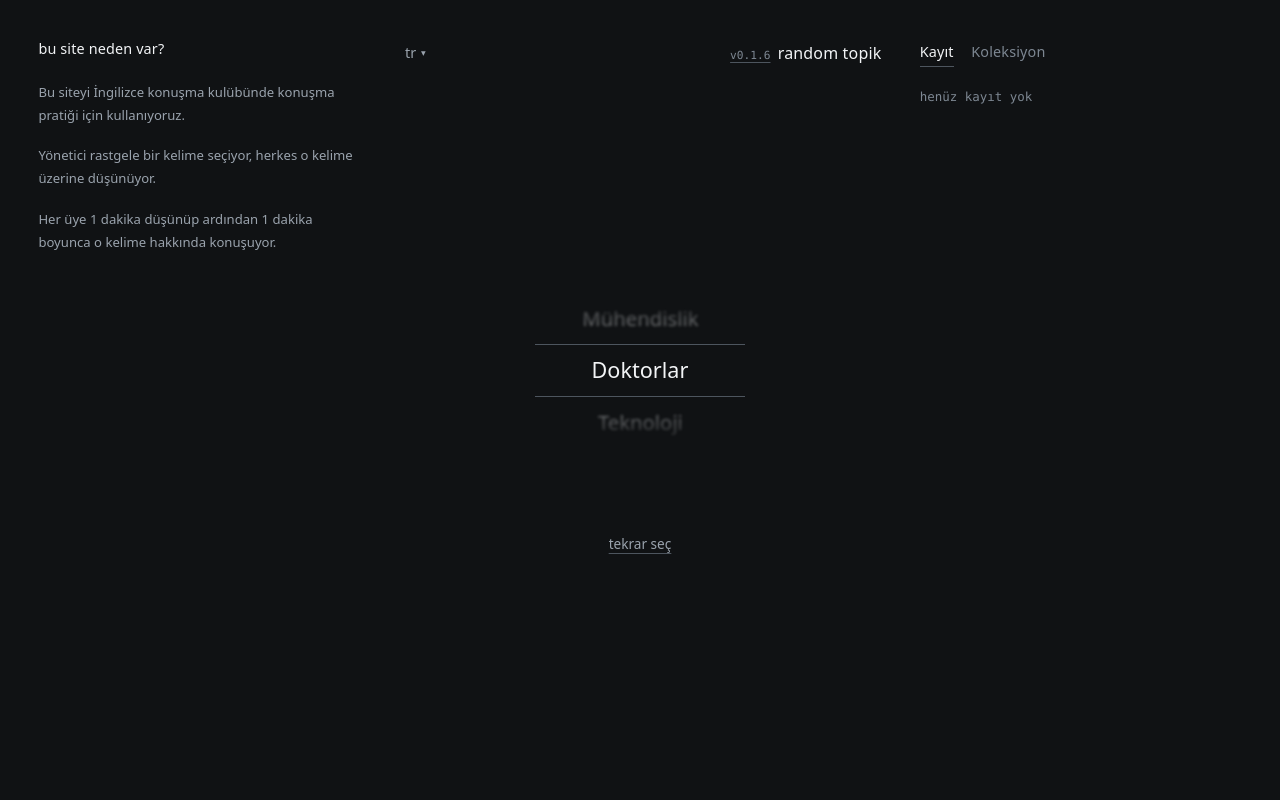
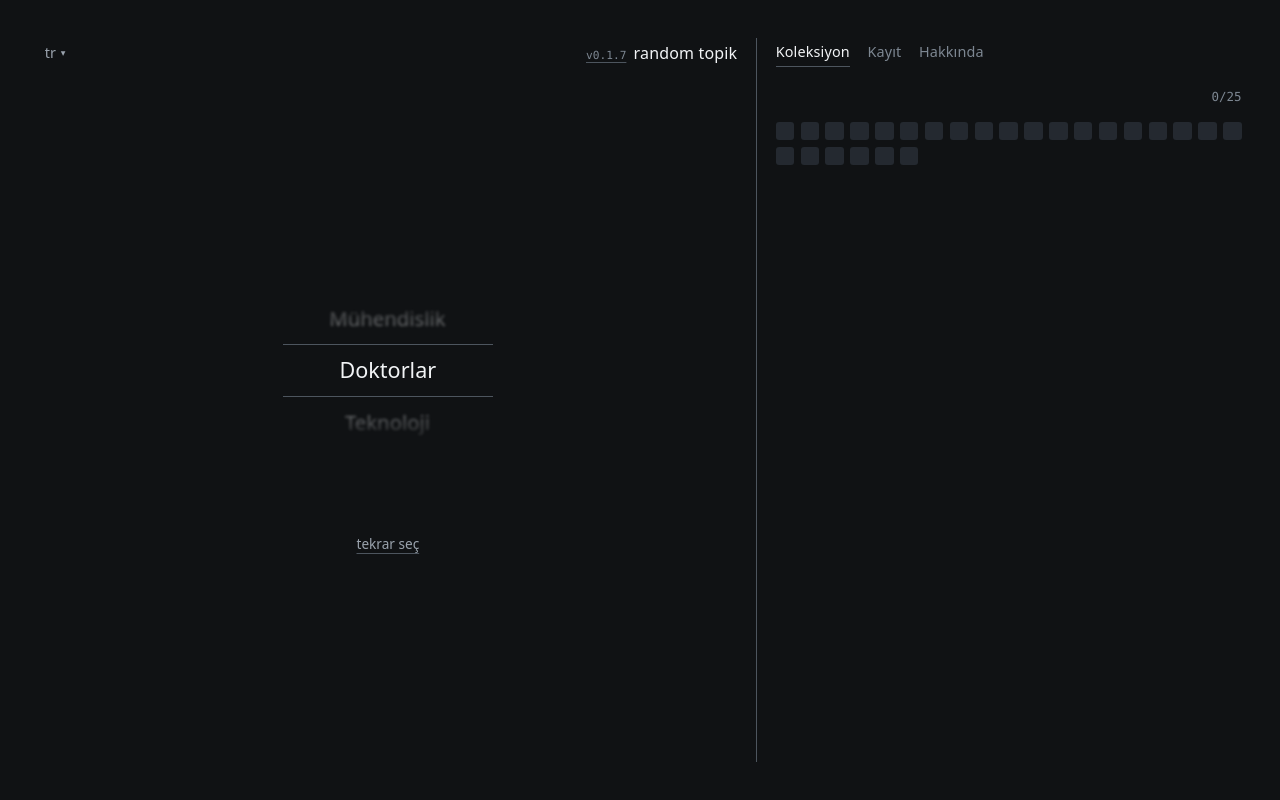
Before and after one commit to emreuctepe/random-topik, a plain HTML site: page index.html in a window 1280 px wide. Drawn offline with Linux system fonts and the light colour scheme.

Commit message:
v0.1.7 — Hakkında üçüncü sekme oldu, düzen iki sütuna indi
Sol sütundaki "bu site neden var?" paneli kalktı; içeriği sağ sütuna
"Hakkında" sekmesi olarak taşındı. Sekme sırası: Koleksiyon (açılışta
seçili), Kayıt, Hakkında.

- Masaüstü düzeni 3 sütundan 2'ye indi: slot (1.5fr) + sekmeler (1fr)
- Slot ile sekmeler arasına dikey ayraç (.panel--side::before). Slot
  çizgileriyle aynı ton (--line), sütunlar arası boşluğun tam ortasında.
  Sütuna `align-self: stretch` verildi, yoksa içerik kısa olduğunda ayraç
  yarıda kesiliyordu
- Dil menüsü artık imleç üzerine gelince açılıyor, tıklamak da çalışıyor.
  Hover ile açılışta seçeneğe odaklanılmıyor — imleçle gezerken odağın
  kendiliğinden yer değiştirmesi beklenmedik olurdu
- Buton ile menü arasındaki 6px boşluk görünmez bir köprüyle kapatıldı
  (.lang__menu::before), üstüne 140ms kapanma toleransı: menüye inerken
  menü kapanmıyor
- İmleçle açma yalnızca `(hover: hover) and (pointer: fine)` cihazlarda.
  Dokunmatikte parmak dokunuşu hem hover hem tıklama sayılıyor, menü
  açılır açılmaz kapanırdı
- Mobil akış aynı kaldı: slot -> Hakkında -> Kayıt -> Koleksiyon, dördü de
  tam ekran. Ayraç ve sekme çubuğu mobilde gizli
- .panel__title kuralı .pane__title'a çevrildi (artık kimse kullanmıyordu).
  Yan etkisi olarak mobildeki Kayıt/Koleksiyon başlıkları da düzeldi:
  hiç stil almadıkları için tarayıcının varsayılan iri h2 boyutundaydılar
- Bölme başlığı satırı masaüstünde yalnızca koleksiyonda duruyor, orada
  sayaç da var; kural bölme bölme sayılmak yerine tek yerden veriliyor

Co-Authored-By: Claude <noreply@anthropic.com>

```diff
--- a/css/base.css
+++ b/css/base.css
@@ -87,8 +87,8 @@ a { color: inherit; text-decoration: none; }
 
 /* --- Ortak yardımcılar --- */
 
-/* Panel başlıkları (bu site neden var? / Kayıt) */
-.panel__title {
+/* Bölme başlıkları — mobilde sekmelerin yerine geçer (Koleksiyon / Kayıt / Hakkında) */
+.pane__title {
   font-size: calc(0.9rem * var(--text-scale));
   font-weight: 500;
   color: var(--fg);
--- a/css/layout.css
+++ b/css/layout.css
@@ -1,13 +1,12 @@
 /* ============================================================
-   layout.css — 3 sütunlu düzen ve mobilde alt alta yığılma
+   layout.css — 2 sütunlu düzen ve mobilde alt alta yığılma
    ============================================================ */
 
 .app {
   display: grid;
   grid-template-columns:
-    minmax(190px, 1fr)      /* sol  : bu site neden var? */
-    minmax(300px, 1.5fr)    /* orta : slot              */
-    minmax(190px, 1fr);     /* sağ  : kayıt             */
+    minmax(300px, 1.5fr)    /* sol : slot                            */
+    minmax(230px, 1fr);     /* sağ : koleksiyon / kayıt / hakkında   */
   gap: var(--gap);
   align-items: start;
 
@@ -25,13 +24,28 @@
   min-height: 0;   /* grid içinde iç scroll'un çalışması için şart */
 }
 
-/* Sol ve sağ sütun ekran yüksekliğini aşmasın, kendi içinde kaysın */
-.panel--about,
+/* Sağ sütun ekran yüksekliğini aşmasın, kendi içinde kaysın.
+   `stretch`: içerik kısa olsa bile sütun satırın tamamını kaplasın —
+   yanındaki dikey ayraç yarıda kesilmesin. */
 .panel--side {
+  position: relative;
+  align-self: stretch;
   max-height: calc(100dvh - var(--gap) * 2);
 }
 
-/* --- Sekmeli bölmeler (Kayıt / Koleksiyon) ---
+/* Slot ile sekmeler arasındaki dikey ayraç — slot çizgileriyle aynı ton.
+   İki sütunun arasındaki boşluğun tam ortasına oturur. */
+.panel--side::before {
+  content: '';
+  position: absolute;
+  top: 0;
+  bottom: 0;
+  left: calc(var(--gap) / -2);
+  width: 1px;
+  background: var(--line);
+}
+
+/* --- Sekmeli bölmeler (Koleksiyon / Kayıt / Hakkında) ---
    Masaüstünde aynı anda tek bölme görünür; başlık görevini sekmeler görür. */
 .pane {
   display: none;
@@ -50,9 +64,10 @@
 }
 
 /* Masaüstünde bölme başlıkları gizli (sekmeler onların yerine geçiyor).
-   Kayıt bölmesinin başlığında sayaç da olmadığı için satırın tamamı kalkar. */
+   Başlık satırı sadece koleksiyonda kalır: orada sayaç da var. */
+.pane__head  { display: none; }
 .pane__title { display: none; }
-.pane--log .pane__head { display: none; }
+.pane--collection .pane__head { display: flex; }
 
 .panel--main {
   min-height: calc(100dvh - var(--gap) * 2);
@@ -102,9 +117,11 @@
     scroll-snap-stop: always;        /* bir hamlede tek panel geçilsin */
   }
 
-  /* Sarmalayıcı yok olur, iki bölme doğrudan .app'in çocuğu olur —
-     böylece hem `order` hem de scroll-snap onlara uygulanabilir. */
+  /* Sarmalayıcı yok olur, üç bölme doğrudan .app'in çocuğu olur —
+     böylece hem `order` hem de scroll-snap onlara uygulanabilir.
+     Dikey ayraç da masaüstüne ait: burada sütun diye bir şey yok. */
   .panel--side { display: contents; }
+  .panel--side::before { display: none; }
   /* .tabs'ı gizleyen kural tabs.css'te — bu dosyadan sonra yüklendiği için
      buraya yazılsa cascade'de eziliyor. */
 
@@ -119,12 +136,12 @@
   }
 
   /* Mobilde sekme yok, o yüzden her bölme kendi başlığını gösterir */
+  .pane__head  { display: flex; }
   .pane__title { display: block; }
-  .pane--log .pane__head { display: flex; }
 
-  /* sıra: slot -> açıklama -> kayıt -> koleksiyon */
+  /* sıra: slot -> hakkında -> kayıt -> koleksiyon */
   .panel--main     { order: 1; min-height: 0; }
-  .panel--about    { order: 2; justify-content: center; }
+  .pane--about     { order: 2; justify-content: center; }
   .pane--log       { order: 3; }
   .pane--collection{ order: 4; }
 }
--- a/css/panel-about.css
+++ b/css/panel-about.css
@@ -1,5 +1,5 @@
 /* ============================================================
-   panel-about.css — sol sütun
+   panel-about.css — "Hakkında" bölmesi (sağ sütundaki 3. sekme)
    Şimdilik sadece 3 düz yazı. İleride görseldeki kartlara
    dönüşecek (renkli sol kenarlık vs.) — o zaman burası büyüyecek.
    ============================================================ */
--- a/css/tabs.css
+++ b/css/tabs.css
@@ -1,6 +1,6 @@
 /* ============================================================================
-   tabs.css — masaüstündeki ikili sekme çubuğu (Kayıt / Koleksiyon)
-   Mobilde gizlenir (bkz. layout.css) — orada iki bölme ayrı panel oluyor.
+   tabs.css — masaüstündeki sekme çubuğu (Koleksiyon / Kayıt / Hakkında)
+   Mobilde gizlenir (bkz. layout.css) — orada her bölme ayrı panel oluyor.
    ============================================================================ */
 
 .tabs {
--- a/index.html
+++ b/index.html
@@ -27,13 +27,7 @@
 <body>
   <main class="app">
 
-    <!-- ============ SOL: bu site neden var? ============ -->
-    <section class="panel panel--about">
-      <h2 class="panel__title" data-i18n="aboutTitle"></h2>
-      <div class="about" id="about"></div>
-    </section>
-
-    <!-- ============ ORTA: dil + slot ============ -->
+    <!-- ============ SOL: dil + slot ============ -->
     <section class="panel panel--main">
       <header class="main__head">
         <!-- dil dropdown'ı buraya JS ile basılır -->
@@ -63,13 +57,25 @@
       </div>
     </section>
 
-    <!-- ============ SAĞ: kayıt + koleksiyon ============
-         Masaüstünde ikili sekme; mobilde sarmalayıcı `display: contents` ile
-         yok olur ve iki bölme ayrı birer tam ekran panel olur (layout.css). -->
+    <!-- ============ SAĞ: koleksiyon + kayıt + hakkında ============
+         Masaüstünde üçlü sekme; mobilde sarmalayıcı `display: contents` ile
+         yok olur ve üç bölme ayrı birer tam ekran panel olur (layout.css).
+         Bölme sırası sekme sırasıyla aynı; mobildeki sıra `order` ile ayrı
+         belirlenir (layout.css). -->
     <div class="panel panel--side">
       <div class="tabs" id="tabs"></div>   <!-- sekme düğmeleri JS ile basılır -->
 
-      <section class="pane pane--log pane--active" id="pane-log">
+      <section class="pane pane--collection pane--active" id="pane-collection">
+        <div class="pane__head">
+          <h2 class="pane__title" data-i18n="collectionTitle"></h2>
+          <span class="collection__count" id="collection-count"></span>
+        </div>
+        <!-- kareler sözlükten türetilir; sayaç bilgiyi zaten yazıyor,
+             o yüzden ızgara ekran okuyucuya tekrar okutulmuyor -->
+        <ul class="collection" id="collection" aria-hidden="true"></ul>
+      </section>
+
+      <section class="pane pane--log" id="pane-log">
         <div class="pane__head">
           <h2 class="pane__title" data-i18n="logTitle"></h2>
         </div>
@@ -79,14 +85,11 @@
         </div>
       </section>
 
-      <section class="pane pane--collection" id="pane-collection">
+      <section class="pane pane--about" id="pane-about">
         <div class="pane__head">
-          <h2 class="pane__title" data-i18n="collectionTitle"></h2>
-          <span class="collection__count" id="collection-count"></span>
+          <h2 class="pane__title" data-i18n="aboutTitle"></h2>
         </div>
-        <!-- kareler sözlükten türetilir; sayaç bilgiyi zaten yazıyor,
-             o yüzden ızgara ekran okuyucuya tekrar okutulmuyor -->
-        <ul class="collection" id="collection" aria-hidden="true"></ul>
+        <div class="about" id="about"></div>
       </section>
     </div>
 
--- a/js/core/config.js
+++ b/js/core/config.js
@@ -7,7 +7,7 @@
  * Sürüm numarası — başlığın solunda, depo linki olarak görünür.
  * HER değişiklikte son haneyi bir artır: 0.1.1 -> 0.1.2 -> 0.1.3 ...
  */
-export const APP_VERSION = '0.1.6';
+export const APP_VERSION = '0.1.7';
 
 /** Versiyon göstergesinin tıklandığında gideceği adres. */
 export const REPO_URL = 'https://github.com/emreuctepe/random-topik';
--- a/js/data/dictionary.js
+++ b/js/data/dictionary.js
@@ -27,9 +27,9 @@ export const ui = {
   },
 
   aboutTitle: {
-    tr:  'bu site neden var?',
-    eng: 'why does this site exist?',
-    jp:  'このサイトについて',
+    tr:  'Hakkında',
+    eng: 'About',
+    jp:  'について',
   },
 
   logTitle: {
--- a/js/main.js
+++ b/js/main.js
@@ -45,12 +45,14 @@ function init() {
   createLogPanel({ listEl: $('log-list'), emptyEl: $('log-empty') });
   createCollectionPanel({ gridEl: $('collection'), countEl: $('collection-count') });
 
-  // Masaüstündeki ikili sekme (mobilde CSS gizliyor)
+  // Masaüstündeki üçlü sekme (mobilde CSS gizliyor).
+  // İlk sıradaki sekme açılışta seçili gelir.
   createTabs({
     rootEl: $('tabs'),
     items: [
+      { paneId: 'pane-collection', labelKey: 'collectionTitle' },
       { paneId: 'pane-log',        labelKey: 'logTitle' },
-      { paneId: 'pane-collection', labelKey: 'collectionTitle' },
+      { paneId: 'pane-about',      labelKey: 'aboutTitle' },
     ],
   });
 
@@ -76,7 +78,7 @@ function init() {
     scrollerEl: document.querySelector('.app'),
     railEl: $('scroll-rail'),
     thumbEl: $('scroll-rail-thumb'),
-    panelSelector: '.panel--main, .panel--about, .pane',
+    panelSelector: '.panel--main, .pane',
   });
 
   againBtn.addEventListener('click', () => slot.spin());
--- a/js/ui/langSwitcher.js
+++ b/js/ui/langSwitcher.js
@@ -1,12 +1,22 @@
 /* ============================================================================
    langSwitcher.js — "tr ▾" dropdown'ı
 
+   Fare imleci üzerine gelince kendiliğinden açılır; tıklamak da çalışır.
    Küçük ama klavyeyle de kullanılabilir:
    Enter/Space açar, ↑ ↓ gezer, Enter seçer, Esc kapatır, dışarı tıklamak kapatır.
    ========================================================================== */
 
 import { LANGS } from '../core/config.js';
 import { getLang, setLang, onLangChange, t } from '../core/i18n.js';
+
+/** İmleçle açma yalnızca gerçek hover'ı olan cihazlarda: dokunmatikte
+ *  parmak dokunuşu hem hover hem tıklama sayılır ve menü açılır açılmaz
+ *  kapanırdı. */
+const canHover = window.matchMedia('(hover: hover) and (pointer: fine)');
+
+/** İmleç butondan menüye geçerken aradaki boşlukta menü kapanmasın diye
+ *  kapanışa verilen küçük tolerans (ms). */
+const LEAVE_DELAY = 140;
 
 export function createLangSwitcher(root) {
   root.innerHTML = '';
@@ -58,6 +68,8 @@ export function createLangSwitcher(root) {
   root.append(button, menu);
 
   /* --- Durum --- */
+  let leaveTimer = 0;
+
   function syncLabels() {
     const code = getLang();
     const active = LANGS.find((lang) => lang.code === code);
@@ -73,14 +85,20 @@ export function createLangSwitcher(root) {
     return !menu.hidden;
   }
 
-  function open() {
+  /** focus: hover ile açılışta seçeneğe odaklanmıyoruz — imleçle gezerken
+   *  odağın kendiliğinden yer değiştirmesi beklenmedik olur. */
+  function open({ focus = true } = {}) {
+    clearTimeout(leaveTimer);
     menu.hidden = false;
     button.setAttribute('aria-expanded', 'true');
+
+    if (!focus) return;
     const selected = options.find((o) => o.getAttribute('aria-selected') === 'true');
     (selected ?? options[0])?.focus();
   }
 
   function close({ focusButton = false } = {}) {
+    clearTimeout(leaveTimer);
     menu.hidden = true;
     button.setAttribute('aria-expanded', 'false');
     if (focusButton) button.focus();
@@ -93,6 +111,22 @@ export function createLangSwitcher(root) {
   }
 
   /* --- Olaylar --- */
+
+  // İmleç butona/menüye girince aç, alandan çıkınca kapat. Menü butonun
+  // DOM çocuğu olduğu için menüde gezerken pointerleave tetiklenmez;
+  // aradaki 6px'lik boşluğu da menünün görünmez köprüsü kapatıyor
+  // (panel-main.css -> .lang__menu::before). Yine de küçük bir gecikme
+  // bırakıyoruz: imleç köşeden çıkıp hemen dönerse menü yerinde kalsın.
+  root.addEventListener('pointerenter', () => {
+    if (canHover.matches) open({ focus: false });
+  });
+
+  root.addEventListener('pointerleave', () => {
+    if (!canHover.matches || !isOpen()) return;
+    clearTimeout(leaveTimer);
+    leaveTimer = setTimeout(close, LEAVE_DELAY);
+  });
+
   button.addEventListener('click', () => (isOpen() ? close() : open()));
 
   button.addEventListener('keydown', (event) => {
--- a/js/ui/tabs.js
+++ b/js/ui/tabs.js
@@ -1,8 +1,8 @@
 /* ============================================================================
-   tabs.js — masaüstündeki ikili sekme (Kayıt / Koleksiyon)
+   tabs.js — masaüstündeki sekme çubuğu (Koleksiyon / Kayıt / Hakkında)
 
-   Sekmeler yalnızca masaüstünde görünür. Mobilde CSS onları gizler ve iki
-   bölme de ayrı birer tam ekran panel olarak alt alta dizilir (layout.css),
+   Sekmeler yalnızca masaüstünde görünür. Mobilde CSS onları gizler ve her
+   bölme ayrı bir tam ekran panel olarak alt alta dizilir (layout.css),
    o yüzden burada mobil için özel bir iş yapılmıyor.
 
    Klavye: ← → ile sekmeler arasında gezilir, Home/End uçlara gider.
```
Also changed, not shown: css/panel-main.css (+12 -0 lines).
